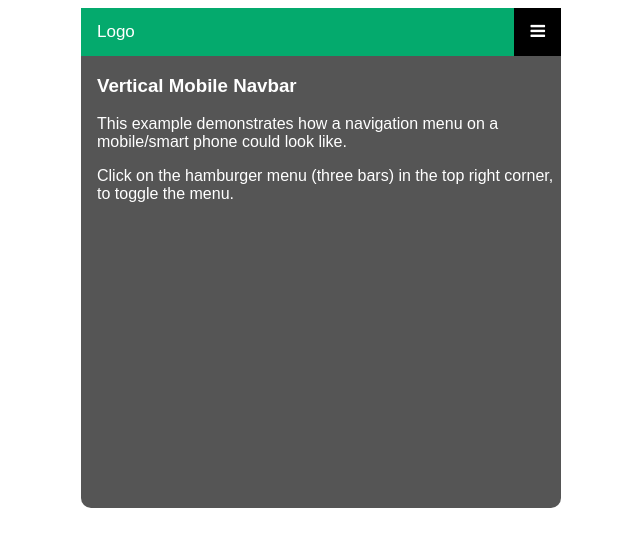
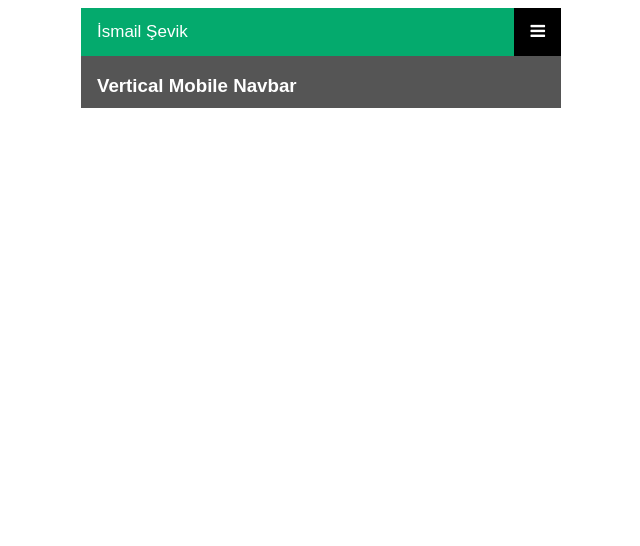
Before and after one commit to ismailsevik/ismailsevik.github.io, a plain HTML site: page makale/makele.html in a window 1280 px wide. Shown: the whole page, without its empty margins (319-959 px from the left). Drawn offline with Linux system fonts and the light colour scheme.

Commit message:
Update makele.html

```diff
--- a/makale/makele.html
+++ b/makale/makele.html
@@ -12,9 +12,8 @@ body {
   max-width: 480px;
   margin: auto;
   background-color: #555;
-  height: 500px;
+  height:100px;
   color: white;
-  border-radius: 10px;
 }
 
 .topnav {
@@ -61,7 +60,7 @@ body {
 
 <!-- Top Navigation Menu -->
 <div class="topnav">
-  <a href="#home" class="active">Logo</a>
+  <a href="#home" class="active">İsmail Şevik</a>
   <div id="myLinks">
     <a href="#news">News</a>
     <a href="#contact">Contact</a>
```
